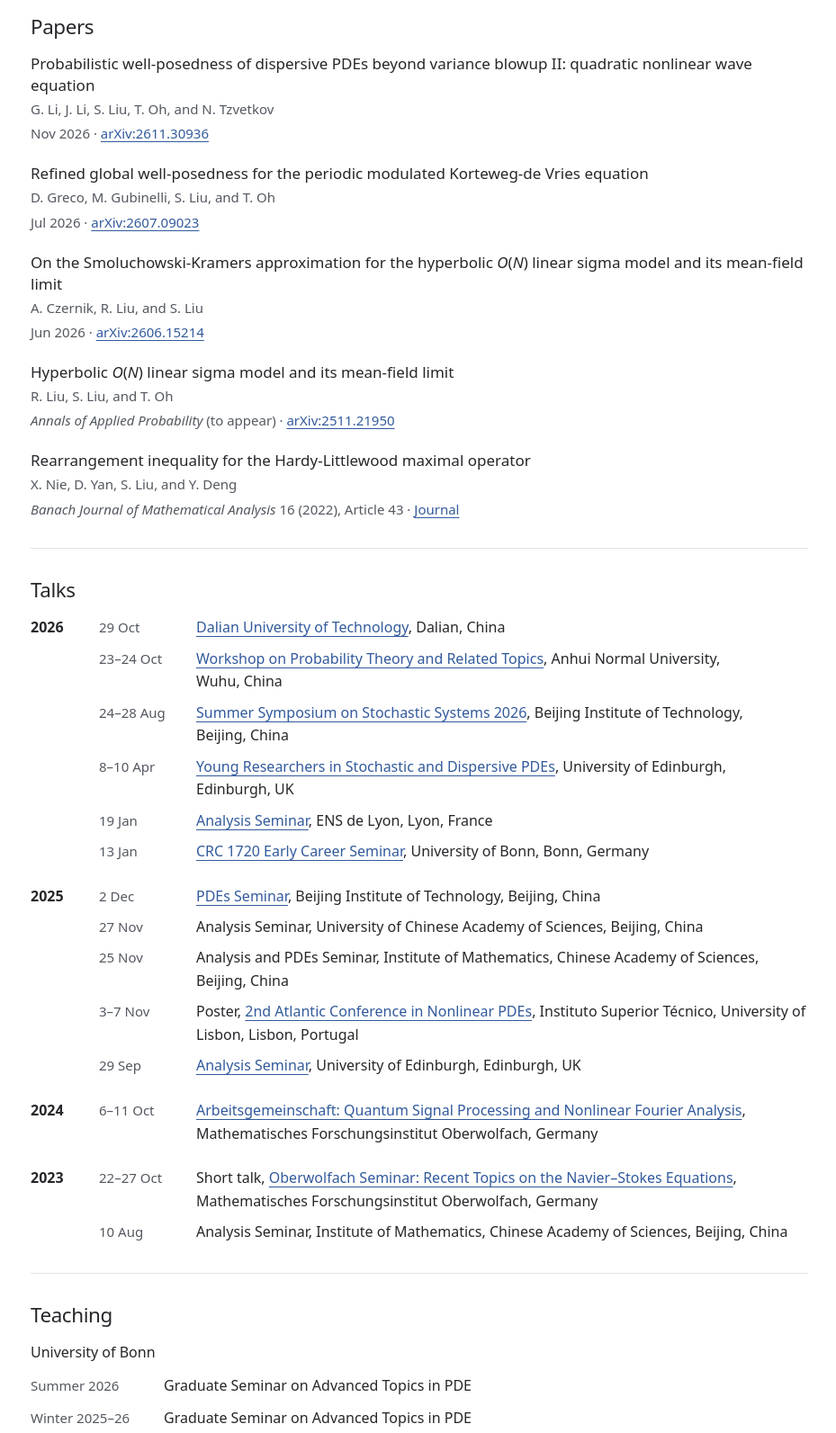
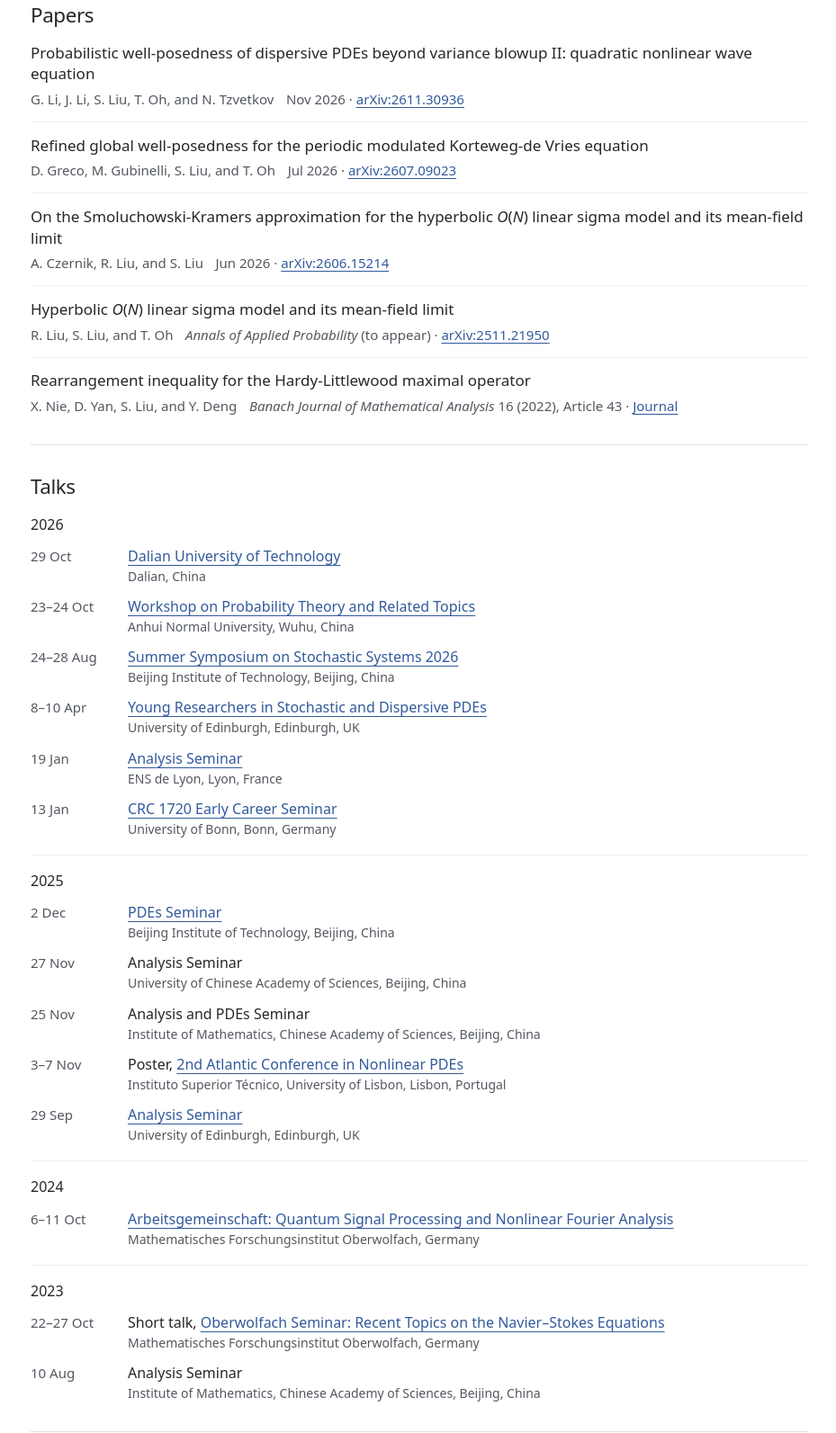
Before and after one commit to shao-liu/shao-liu.github.io, a plain HTML site: page index.html in a window 1280 px wide. Shown: the part 528-2121 px from the top of the page at 90% size, without its empty margins (174-1103 px from the left). Drawn offline with Linux system fonts and the light colour scheme.

Commit message:
Publish unified academic site layout

```diff
--- a/index.html
+++ b/index.html
@@ -6,7 +6,7 @@
   <meta name="description" content="Shao Liu's academic homepage. Research in nonlinear partial differential equations, dispersive PDEs, and harmonic analysis.">
   <meta name="theme-color" content="#ffffff">
   <title>Shao Liu | Mathematics</title>
-  <link rel="stylesheet" href="styles.css?v=6">
+  <link rel="stylesheet" href="styles.css?v=7">
 </head>
 <body>
   <a class="skip-link" href="#main">Skip to content</a>
@@ -60,28 +60,38 @@
       <ul class="paper-list" role="list">
         <li>
           <h3>Probabilistic well-posedness of dispersive PDEs beyond variance blowup II: quadratic nonlinear wave equation</h3>
-          <p class="authors">G. Li, J. Li, S. Liu, T. Oh, and N. Tzvetkov</p>
-          <p class="paper-reference"><time datetime="2026-11">Nov 2026</time> · <a href="https://arxiv.org/abs/2611.30936">arXiv:2611.30936</a></p>
+          <p class="paper-meta">
+            <span class="authors">G. Li, J. Li, S. Liu, T. Oh, and N. Tzvetkov</span>
+            <span class="paper-reference"><time datetime="2026-11">Nov 2026</time> · <a href="https://arxiv.org/abs/2611.30936">arXiv:2611.30936</a></span>
+          </p>
         </li>
         <li>
           <h3>Refined global well-posedness for the periodic modulated Korteweg-de Vries equation</h3>
-          <p class="authors">D. Greco, M. Gubinelli, S. Liu, and T. Oh</p>
-          <p class="paper-reference"><time datetime="2026-07">Jul 2026</time> · <a href="https://arxiv.org/abs/2607.09023">arXiv:2607.09023</a></p>
+          <p class="paper-meta">
+            <span class="authors">D. Greco, M. Gubinelli, S. Liu, and T. Oh</span>
+            <span class="paper-reference"><time datetime="2026-07">Jul 2026</time> · <a href="https://arxiv.org/abs/2607.09023">arXiv:2607.09023</a></span>
+          </p>
         </li>
         <li>
           <h3>On the Smoluchowski-Kramers approximation for the hyperbolic <i>O</i>(<i>N</i>) linear sigma model and its mean-field limit</h3>
-          <p class="authors">A. Czernik, R. Liu, and S. Liu</p>
-          <p class="paper-reference"><time datetime="2026-06">Jun 2026</time> · <a href="https://arxiv.org/abs/2606.15214">arXiv:2606.15214</a></p>
+          <p class="paper-meta">
+            <span class="authors">A. Czernik, R. Liu, and S. Liu</span>
+            <span class="paper-reference"><time datetime="2026-06">Jun 2026</time> · <a href="https://arxiv.org/abs/2606.15214">arXiv:2606.15214</a></span>
+          </p>
         </li>
         <li>
           <h3>Hyperbolic <i>O</i>(<i>N</i>) linear sigma model and its mean-field limit</h3>
-          <p class="authors">R. Liu, S. Liu, and T. Oh</p>
-          <p class="paper-reference"><cite>Annals of Applied Probability</cite> (to appear) · <a href="https://arxiv.org/abs/2511.21950">arXiv:2511.21950</a></p>
+          <p class="paper-meta">
+            <span class="authors">R. Liu, S. Liu, and T. Oh</span>
+            <span class="paper-reference"><cite>Annals of Applied Probability</cite> (to appear) · <a href="https://arxiv.org/abs/2511.21950">arXiv:2511.21950</a></span>
+          </p>
         </li>
         <li>
           <h3>Rearrangement inequality for the Hardy-Littlewood maximal operator</h3>
-          <p class="authors">X. Nie, D. Yan, S. Liu, and Y. Deng</p>
-          <p class="paper-reference"><cite>Banach Journal of Mathematical Analysis</cite> 16 (2022), Article 43 · <a href="https://doi.org/10.1007/s43037-022-00197-3">Journal</a></p>
+          <p class="paper-meta">
+            <span class="authors">X. Nie, D. Yan, S. Liu, and Y. Deng</span>
+            <span class="paper-reference"><cite>Banach Journal of Mathematical Analysis</cite> 16 (2022), Article 43 · <a href="https://doi.org/10.1007/s43037-022-00197-3">Journal</a></span>
+          </p>
         </li>
       </ul>
     </section>
@@ -94,27 +104,45 @@
           <dl class="timeline">
             <div>
               <dt><time datetime="2026-10-29">29 Oct</time></dt>
-              <dd><a href="https://math.dlut.edu.cn/info/2051/107832.htm">Dalian University of Technology</a>, Dalian, China</dd>
+              <dd>
+                <a href="https://math.dlut.edu.cn/info/2051/107832.htm">Dalian University of Technology</a>
+                <span class="talk-venue">Dalian, China</span>
+              </dd>
             </div>
             <div>
               <dt><time datetime="2026-10-23">23</time>–<time datetime="2026-10-24">24 Oct</time></dt>
-              <dd><a href="https://www.ahnu.edu.cn/info/1107/197100.htm">Workshop on Probability Theory and Related Topics</a>, Anhui Normal University, Wuhu, China</dd>
+              <dd>
+                <a href="https://www.ahnu.edu.cn/info/1107/197100.htm">Workshop on Probability Theory and Related Topics</a>
+                <span class="talk-venue">Anhui Normal University, Wuhu, China</span>
+              </dd>
             </div>
             <div>
               <dt><time datetime="2026-08-24">24</time>–<time datetime="2026-08-28">28 Aug</time></dt>
-              <dd><a href="https://zhenyao-sun.github.io/Events/SSSS2026/">Summer Symposium on Stochastic Systems 2026</a>, Beijing Institute of Technology, Beijing, China</dd>
+              <dd>
+                <a href="https://zhenyao-sun.github.io/Events/SSSS2026/">Summer Symposium on Stochastic Systems 2026</a>
+                <span class="talk-venue">Beijing Institute of Technology, Beijing, China</span>
+              </dd>
             </div>
             <div>
               <dt><time datetime="2026-04-08">8</time>–<time datetime="2026-04-10">10 Apr</time></dt>
-              <dd><a href="https://sites.google.com/view/yrsdpde2026/home">Young Researchers in Stochastic and Dispersive PDEs</a>, University of Edinburgh, Edinburgh, UK</dd>
+              <dd>
+                <a href="https://sites.google.com/view/yrsdpde2026/home">Young Researchers in Stochastic and Dispersive PDEs</a>
+                <span class="talk-venue">University of Edinburgh, Edinburgh, UK</span>
+              </dd>
             </div>
             <div>
               <dt><time datetime="2026-01-19">19 Jan</time></dt>
-              <dd><a href="https://indico.math.cnrs.fr/event/15864/">Analysis Seminar</a>, ENS de Lyon, Lyon, France</dd>
+              <dd>
+                <a href="https://indico.math.cnrs.fr/event/15864/">Analysis Seminar</a>
+                <span class="talk-venue">ENS de Lyon, Lyon, France</span>
+              </dd>
             </div>
             <div>
               <dt><time datetime="2026-01-13">13 Jan</time></dt>
-              <dd><a href="https://math-events.uni-bonn.de/event/835/">CRC 1720 Early Career Seminar</a>, University of Bonn, Bonn, Germany</dd>
+              <dd>
+                <a href="https://math-events.uni-bonn.de/event/835/">CRC 1720 Early Career Seminar</a>
+                <span class="talk-venue">University of Bonn, Bonn, Germany</span>
+              </dd>
             </div>
           </dl>
         </section>
@@ -123,23 +151,38 @@
           <dl class="timeline">
             <div>
               <dt><time datetime="2025-12-02">2 Dec</time></dt>
-              <dd><a href="https://math.bit.edu.cn/docs/2025-12/b3d50b48efc94d1880ca1a3a28a2e492.pdf">PDEs Seminar</a>, Beijing Institute of Technology, Beijing, China</dd>
+              <dd>
+                <a href="https://math.bit.edu.cn/docs/2025-12/b3d50b48efc94d1880ca1a3a28a2e492.pdf">PDEs Seminar</a>
+                <span class="talk-venue">Beijing Institute of Technology, Beijing, China</span>
+              </dd>
             </div>
             <div>
               <dt><time datetime="2025-11-27">27 Nov</time></dt>
-              <dd>Analysis Seminar, University of Chinese Academy of Sciences, Beijing, China</dd>
+              <dd>
+                Analysis Seminar
+                <span class="talk-venue">University of Chinese Academy of Sciences, Beijing, China</span>
+              </dd>
             </div>
             <div>
               <dt><time datetime="2025-11-25">25 Nov</time></dt>
-              <dd>Analysis and PDEs Seminar, Institute of Mathematics, Chinese Academy of Sciences, Beijing, China</dd>
+              <dd>
+                Analysis and PDEs Seminar
+                <span class="talk-venue">Institute of Mathematics, Chinese Academy of Sciences, Beijing, China</span>
+              </dd>
             </div>
             <div>
               <dt><time datetime="2025-11-03">3</time>–<time datetime="2025-11-07">7 Nov</time></dt>
-              <dd>Poster, <a href="https://sites.google.com/view/atlanticpdes/home">2nd Atlantic Conference in Nonlinear PDEs</a>, Instituto Superior Técnico, University of Lisbon, Lisbon, Portugal</dd>
+              <dd>
+                Poster, <a href="https://sites.google.com/view/atlanticpdes/home">2nd Atlantic Conference in Nonlinear PDEs</a>
+                <span class="talk-venue">Instituto Superior Técnico, University of Lisbon, Lisbon, Portugal</span>
+              </dd>
             </div>
             <div>
               <dt><time datetime="2025-09-29">29 Sep</time></dt>
-              <dd><a href="https://blogs.ed.ac.uk/analysis/analysis-seminar/">Analysis Seminar</a>, University of Edinburgh, Edinburgh, UK</dd>
+              <dd>
+                <a href="https://blogs.ed.ac.uk/analysis/analysis-seminar/">Analysis Seminar</a>
+                <span class="talk-venue">University of Edinburgh, Edinburgh, UK</span>
+              </dd>
             </div>
           </dl>
         </section>
@@ -148,7 +191,10 @@
           <dl class="timeline">
             <div>
               <dt><time datetime="2024-10-06">6</time>–<time datetime="2024-10-11">11 Oct</time></dt>
-              <dd><a href="https://publications.mfo.de/handle/mfo/4262">Arbeitsgemeinschaft: Quantum Signal Processing and Nonlinear Fourier Analysis</a>, Mathematisches Forschungsinstitut Oberwolfach, Germany</dd>
+              <dd>
+                <a href="https://publications.mfo.de/handle/mfo/4262">Arbeitsgemeinschaft: Quantum Signal Processing and Nonlinear Fourier Analysis</a>
+                <span class="talk-venue">Mathematisches Forschungsinstitut Oberwolfach, Germany</span>
+              </dd>
             </div>
           </dl>
         </section>
@@ -157,11 +203,17 @@
           <dl class="timeline">
             <div>
               <dt><time datetime="2023-10-22">22</time>–<time datetime="2023-10-27">27 Oct</time></dt>
-              <dd>Short talk, <a href="https://www.mfo.de/occasion/2343a/www_view">Oberwolfach Seminar: Recent Topics on the Navier–Stokes Equations</a>, Mathematisches Forschungsinstitut Oberwolfach, Germany</dd>
+              <dd>
+                Short talk, <a href="https://www.mfo.de/occasion/2343a/www_view">Oberwolfach Seminar: Recent Topics on the Navier–Stokes Equations</a>
+                <span class="talk-venue">Mathematisches Forschungsinstitut Oberwolfach, Germany</span>
+              </dd>
             </div>
             <div>
               <dt><time datetime="2023-08-10">10 Aug</time></dt>
-              <dd>Analysis Seminar, Institute of Mathematics, Chinese Academy of Sciences, Beijing, China</dd>
+              <dd>
+                Analysis Seminar
+                <span class="talk-venue">Institute of Mathematics, Chinese Academy of Sciences, Beijing, China</span>
+              </dd>
             </div>
           </dl>
         </section>
--- a/styles.css
+++ b/styles.css
@@ -14,6 +14,7 @@
   --heading-gap: clamp(0.7rem, 1.55vw, 0.95rem);
   --section-rail: 7.25rem;
   --section-column-gap: 1.75rem;
+  --entry-space: 0.85rem;
 }
 
 html {
@@ -75,7 +76,7 @@ h1, h2, h3, p, dl, dd {
   display: grid;
   grid-template-columns: minmax(0, 1fr);
   gap: 0.75rem 1.5rem;
-  padding-block: clamp(1.75rem, 5vw, 3.5rem) 0;
+  padding-block: clamp(1.75rem, 4vw, 3rem) 0;
   border-bottom: 1px solid var(--line);
 }
 
@@ -122,9 +123,9 @@ h1, h2, h3, p, dl, dd {
 }
 
 h1 {
-  font-size: clamp(1.95rem, 3.6vw, 2.5rem);
+  font-size: clamp(1.9rem, 3.4vw, 2.25rem);
   font-weight: 450;
-  letter-spacing: -0.035em;
+  letter-spacing: -0.028em;
   line-height: 1.15;
 }
 
@@ -186,36 +187,41 @@ h2 {
 
 .paper-list {
   display: grid;
-  gap: 0.9rem;
+  gap: var(--entry-space);
   margin: 0;
   padding: 0;
   list-style: none;
 }
 
-.paper-list li + li {
+.paper-list li + li, .education .timeline > div + div {
   border-top: 1px solid var(--detail-line);
-  padding-top: 0.9rem;
+  padding-top: var(--entry-space);
 }
 
 .paper-list h3 {
-  margin-bottom: 0.2rem;
   font-size: clamp(1rem, 1.75vw, 1.0625rem);
   font-weight: 500;
   line-height: 1.4;
   overflow-wrap: anywhere;
 }
 
-.authors, .paper-reference, .timeline dt {
+.paper-meta, .timeline dt {
   color: var(--muted);
   font-size: 0.9375rem;
   line-height: 1.5;
 }
 
+.paper-meta {
+  display: flex;
+  flex-wrap: wrap;
+  align-items: baseline;
+  gap: 0.15rem 0.85rem;
+  margin-top: 0.3rem;
+  overflow-wrap: anywhere;
+}
+
 .paper-reference {
-  margin-top: 0.3rem;
   font-variant-numeric: tabular-nums;
-  overflow-wrap: anywhere;
-  text-wrap: pretty;
 }
 
 .timeline-group + .timeline-group {
@@ -235,6 +241,33 @@ h2 {
 
 #talks .timeline {
   --date-width: 5.75rem;
+  gap: 0.7rem;
+}
+
+#talks .timeline-group + .timeline-group, #teaching .timeline-group + .timeline-group {
+  margin-top: 1.15rem;
+  padding-top: 1rem;
+  border-top: 1px solid var(--detail-line);
+}
+
+#talks .timeline-group h3 {
+  margin-bottom: 0.6rem;
+  font-weight: 500;
+  font-variant-numeric: tabular-nums;
+}
+
+#talks .timeline dt {
+  white-space: nowrap;
+}
+
+#talks .timeline dd {
+  line-height: 1.5;
+}
+
+.talk-venue {
+  display: block;
+  color: var(--muted);
+  font-size: 0.875rem;
 }
 
 #teaching {
@@ -276,7 +309,7 @@ h2 {
 }
 
 .education .timeline {
-  gap: 1.4rem;
+  gap: var(--entry-space);
 }
 
 .education h3 {
@@ -312,11 +345,12 @@ h2 {
   }
 
   .contact {
-    align-self: stretch;
+    align-self: center;
     align-content: center;
     gap: 0.65rem;
     border-inline-start: 1px solid var(--line);
     padding-inline-start: 1.1rem;
+    padding-block: 0.25rem;
   }
 
   .contact > div {
@@ -329,27 +363,6 @@ h2 {
     grid-template-columns: minmax(0, 1fr) auto;
     align-items: baseline;
     padding-bottom: 1.15rem;
-  }
-
-  .paper-list {
-    gap: 1.35rem;
-  }
-
-  .paper-list li + li {
-    border-top: 0;
-    padding-top: 0;
-  }
-
-  #talks .timeline-group {
-    display: grid;
-    grid-template-columns: 3.75rem minmax(0, 1fr);
-    align-items: baseline;
-    column-gap: 1rem;
-  }
-
-  #talks .timeline-group h3 {
-    margin-bottom: 0;
-    font-variant-numeric: tabular-nums;
   }
 }
 
@@ -376,11 +389,6 @@ h2 {
     grid-column: 1;
     margin-bottom: 0;
   }
-
-  .introduction .contact {
-    align-self: center;
-    padding-block: 0.25rem;
-  }
 }
 
 @media (max-width: 34rem) {
@@ -397,6 +405,11 @@ h2 {
 
   .timeline {
     gap: 0.7rem;
+  }
+
+  .paper-meta {
+    flex-direction: column;
+    align-items: flex-start;
   }
 }
 
```
Also changed, not shown: cv.html (+1 -1 lines).
